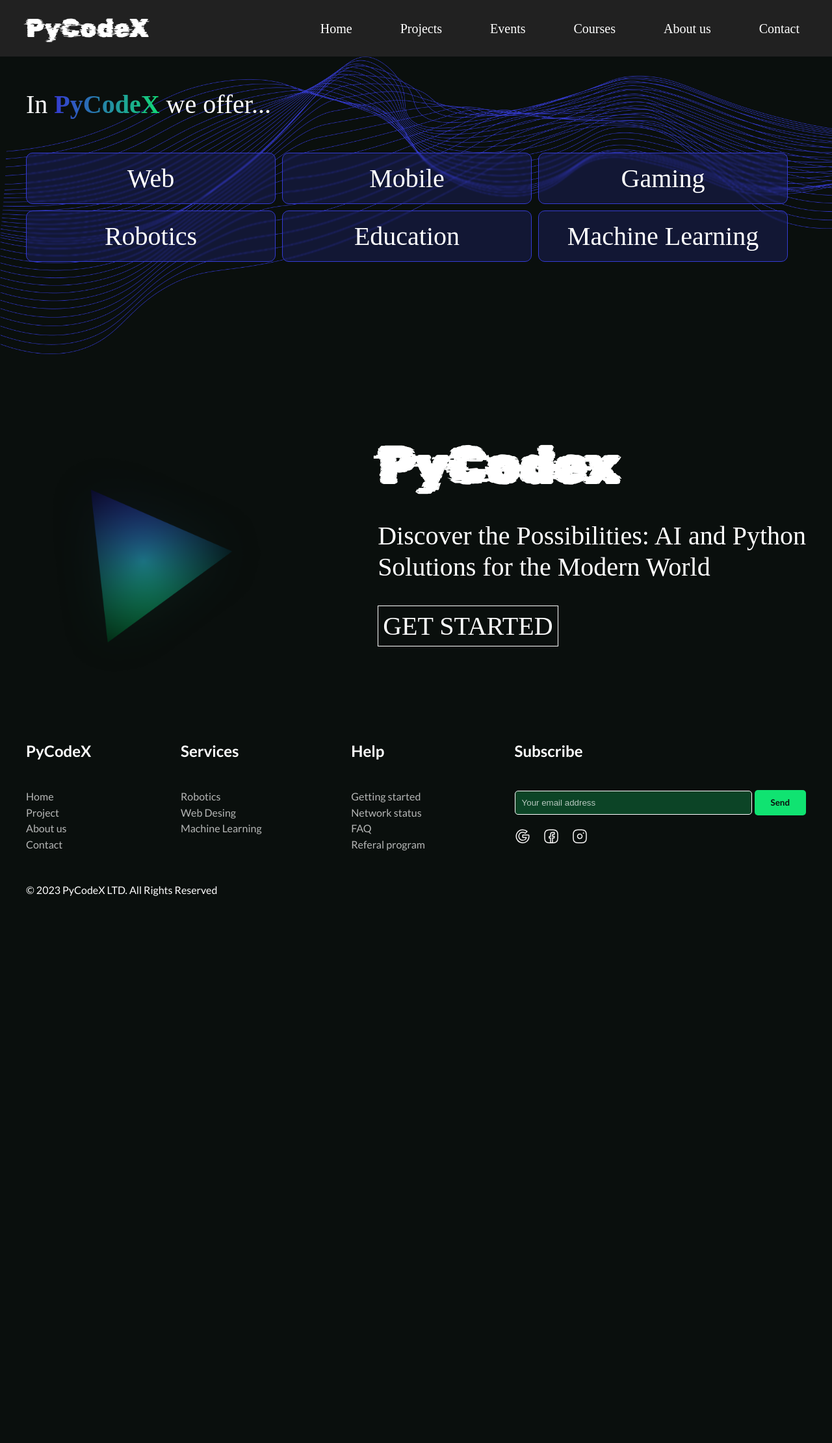
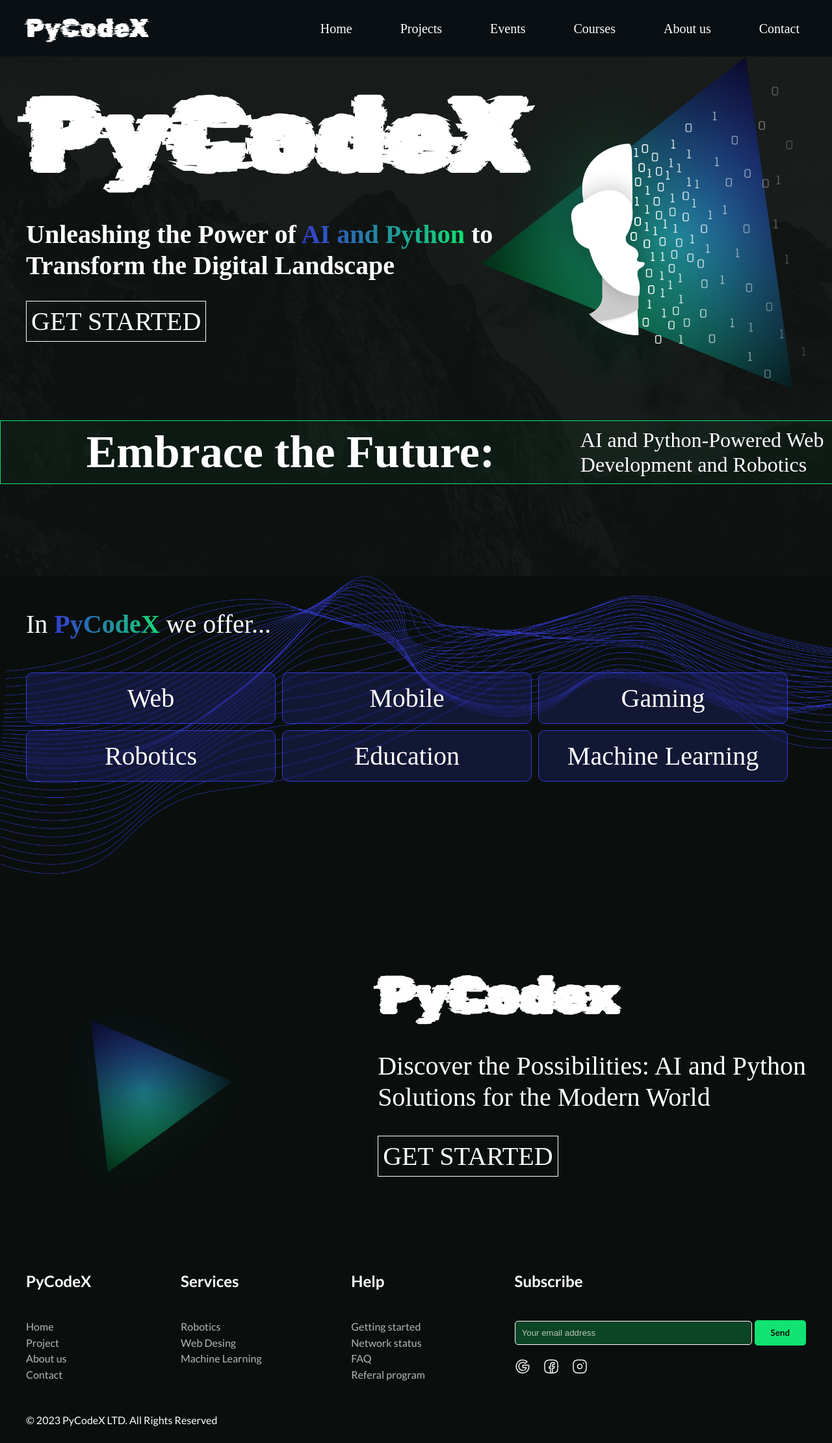
Before and after one commit to rafaelyeghoyan/py_codex, a Django app: page / in a window 1280 px wide; the page is wider, and only the part inside the window is pictured. Shown: that part at 65% size. Before the commit the page ends 1379 px from the top of that part, so only its background shows below. Run offline with Django 4.2, Linux system fonts and the light colour scheme; some web fonts are replaced.

Commit message:
feat: created one section

```diff
--- a/py_codex/header/static/header.css
+++ b/py_codex/header/static/css/header.css
@@ -1,6 +1,6 @@
-@import url("../static/fonts/Lato/stylesheet.css");
-@import url("../static/fonts/Tomorrow/stylesheet.css");
-@import url("../static/fonts/RubikGlitch/stylesheet.css");
+@import url("../fonts/Lato/stylesheet.css");
+@import url("../fonts/RubikGlitch/stylesheet.css");
+@import url("../fonts/Tomorrow/stylesheet.css");
 
 /* reset */
 
@@ -12,7 +12,6 @@
     --white: #ffffff;
     --white2: rgba(255, 255, 255, 0.7);
 }
-
 * {
     margin: 0;
     padding: 0;
@@ -21,13 +20,15 @@
     border: none;
     outline: none;
     text-decoration: none;
+    -webkit-box-sizing: border-box;
 }
-
+body{
+    background: var(--black);
+}
 .container {
     max-width: 1200px;
     margin: auto;
 }
-
 .btn {
     background: transparent;
     color: var(--white);
@@ -51,7 +52,7 @@ header {
     left: 0;
     right: 0;
     padding: 20px 0;
-    background: rgba(0, 0, 0, 0.87);
+    background: rgba(10, 17, 20, 0.87);
     backdrop-filter: blur(1px);
     z-index: 1000;
 }
@@ -84,14 +85,82 @@ header {
     margin-right: 50px;
 }
 
+
+/* py-codex1 */
+
+.py-codex1{
+    background-image: url("../images/background.png");
+    background-repeat: no-repeat;
+    height: 100vh;
+    margin-top: 87.4px;
+}
+.py-codex1-content{
+    background: url(../images/headmatrix.png),url(../images/triagle_one.png);
+    background-repeat: no-repeat;
+    height: 70vh;
+    background-size: 45%, 40%;
+    background-position-x: 700px, 700px;
+    background-position-y: -20px, 0px;
+}
+.py-codex1-content-text{
+    color: var(--white);
+    font-family: 'Rubik Glitch';
+    font-size: 160px;
+    line-height: 189.6px;
+    letter-spacing: 2.4px;
+    padding-top: 30px;
+}
+.py-codex1-content-description{
+    color: var(--white);
+    font-family: Tomorrow;
+    font-size: 40px;
+    line-height: 48px;
+    font-weight: 700;
+    padding: 30px 0 30px;
+}
+
+.py-codex1-content-description-span{
+    background: linear-gradient(to right ,var(--blue), var(--green));
+    -webkit-background-clip: text;
+    -webkit-text-fill-color: transparent;
+}
+
+.py-codex1-content2{
+    background: rgba(16, 227, 113, 0.04);
+    backdrop-filter: blur(1px);
+    border: 1px solid var(--green);
+    display: flex;
+    justify-content: space-evenly;
+    align-items: center;
+    width: 1400px;
+    margin: auto;
+    /* margin-top: 100px; */
+}
+
+.py-codex1-content2-text{
+    font-family: 'Tomorrow';
+    font-size: 70px;
+    font-weight: 600;
+    color: var(--white);
+    line-height: 96px;
+}
+
+.py-codex1-content2-text2{
+    color: var(--white);
+    font-family: 'Tomorrow';
+    font-size: 32px;
+    font-weight: 300;
+    line-height: 38.4px;
+}
+
+
 /* button section */
 .btn-section {
     background: var(--black);
-    background-image: url("./images/btn-background.png");
+    background-image: url(../images/btn-background.png);
     background-size: 102%;
     background-repeat: no-repeat;
-    height: 73vh;
-    margin-top: 87.4px;
+    height: 75vh;
 }
 .btn-section-content-text {
     padding-top: 50px;
@@ -218,6 +287,9 @@ footer {
     margin-top: 20px;
     display: flex;
     gap: 20px;
+}
+.footer-content-subscibe-icon img{
+    cursor: pointer;
 }
 .footer-copyright {
     padding-bottom: 25px;
--- a/py_codex/header/templates/header/index.html
+++ b/py_codex/header/templates/header/index.html
@@ -8,10 +8,11 @@
     <meta http-equiv="X-UA-Compatible" content="ie=edge">
     <title>Home</title>
     <link rel="stylesheet" href="https://cdnjs.cloudflare.com/ajax/libs/font-awesome/6.4.0/css/all.min.css" integrity="sha512-iecdLmaskl7CVkqkXNQ/ZH/XLlvWZOJyj7Yy7tcenmpD1ypASozpmT/E0iPtmFIB46ZmdtAc9eNBvH0H/ZpiBw==" crossorigin="anonymous" referrerpolicy="no-referrer" />
-    <link rel="stylesheet" href="{% static 'header.css' %}"/>
+    <link rel="stylesheet" href="{% static 'css/header.css' %}" type="text/css" media="all"/>
 
 </head>
 <body>
+
 
      <header>
         <div class="container">
@@ -31,6 +32,33 @@
             </div>
         </div>
     </header>
+
+    <main class="py-codex1">
+        <div class="container">
+              <div class="py-codex1-content">
+                <h1 class="py-codex1-content-text">PyCodeX</h1>
+                <p class="py-codex1-content-description">
+                    Unleashing the Power of
+                        <span class="py-codex1-content-description-span">AI and Python</span>
+                    to
+                        <br>
+                    Transform the Digital Landscape </p>
+                <button class="btn">get started</button>
+            </div>
+            <div class="py-codex1-content-background">
+                <div class="py-codex1-content-background1"></div>
+                <div class="py-codex1-content-background2"></div>
+            </div>
+    </div>
+        <div class="py-codex1-content2">
+            <p class="py-codex1-content2-text">Embrace the Future:</p>
+            <span class="py-codex1-content2-text2">
+                AI and Python-Powered Web
+                    <br>
+                Development and Robotics
+            </span>
+        </div>
+    </main>
 
     <section class="btn-section">
         <div class="container">
--- a/py_codex/header/urls.py
+++ b/py_codex/header/urls.py
@@ -1,7 +1,7 @@
 from django.urls import path
 from . import views
 
+
+
 urlpatterns = [
-    path("", views.home),
-    path("about", views.about)
-]
+    path("", views.home)]
--- a/py_codex/py_codex/settings.py
+++ b/py_codex/py_codex/settings.py
@@ -10,6 +10,7 @@ For the full list of settings and their values, see
 https://docs.djangoproject.com/en/4.2/ref/settings/
 """
 
+import os
 from pathlib import Path
 
 # Build paths inside the project like this: BASE_DIR / 'subdir'.
@@ -118,7 +119,11 @@ USE_TZ = True
 # https://docs.djangoproject.com/en/4.2/howto/static-files/
 
 STATIC_URL = "/static/"
+STATIC_DIRS = os.path.join(BASE_DIR, "static")
+STATICFILES_DIRS = [STATIC_DIRS]
 
+MEDIA_ROOT = os.path.join(BASE_DIR, "media")
+MEDIA_URL = "/media/"
 # Default primary key field type
 # https://docs.djangoproject.com/en/4.2/ref/settings/#default-auto-field
 
--- a/py_codex/py_codex/urls.py
+++ b/py_codex/py_codex/urls.py
@@ -1,7 +1,13 @@
 from django.contrib import admin
 from django.urls import path, include
+from django.conf import settings
+from django.conf.urls.static import static
 
 urlpatterns = [
-    path('admin/', admin.site.urls),
-    path('', include('header.urls')),
+    path("admin/", admin.site.urls),
+    path("", include("header.urls")),
 ]
+
+
+if settings.DEBUG:
+    urlpatterns += static(settings.MEDIA_URL, document_root=settings.MEDIA_ROOT)
```
Also changed, not shown: 1 other file.
